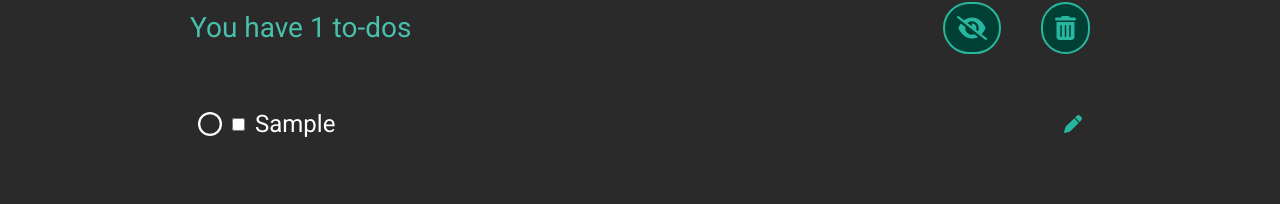
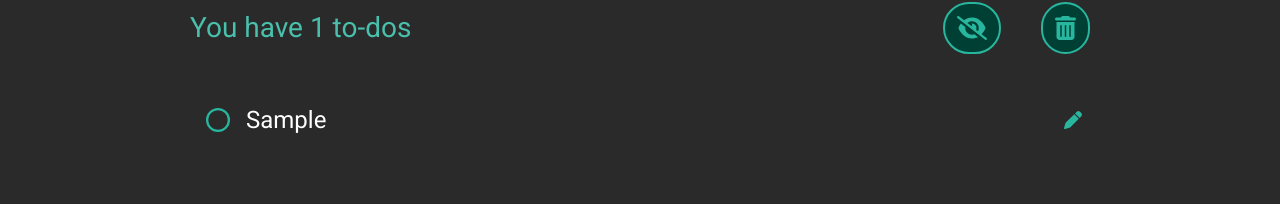
Before and after one commit to Lachicagladiadora/to-do-list, a React (Vite) app: page / in a window 1280 px wide. Both pictures are taken after typing "Sample" into the empty fields and a click on the button "Button save To-Do". Shown: the part 374-578 px from the top of the page. Built offline with nearby package versions, Linux system fonts and the light colour scheme; a web font is replaced by a local one.

Commit message:
wip: refactor todo item

```diff
--- a/src/components/TodoItemList.tsx
+++ b/src/components/TodoItemList.tsx
@@ -1,7 +1,7 @@
 import { Dispatch } from "react";
 import { TodoData } from "../types";
 import { getId } from "../utilities";
-import { TodoItem } from "./TodoItem";
+import { TodoItem } from "../outer/atomic/atoms/TodoItem";
 
 type TodoItemListProps = {
   todos: TodoData[];
--- a/src/index.css
+++ b/src/index.css
@@ -87,16 +87,16 @@ footer {
 }
 
 /* to-dos */
-.to-do-item {
+/* .to-do-item {
   width: 100%;
   display: flex;
   align-items: center;
   gap: 10px;
   padding: 12px 8px;
   border-radius: 24px;
-}
+} */
 
-.to-do-item .check {
+/* .to-do-item .check {
   display: none;
 }
 
@@ -110,16 +110,16 @@ footer {
 
 .to-do-item:has(:checked) .check {
   display: inline;
-}
+} */
 
-.check {
+/* .check {
   color: var(--aquamarine);
-}
+} */
 
-.form-todo {
+/* .form-todo {
   font-size: 20px;
   border: solid 2px var(--aquamarine-dark);
-}
+} */
 
 @media screen and (max-width: 600px) {
   .title {
--- a/src/components/TodoItem.tsx
+++ b/src/outer/atomic/atoms/TodoItem.tsx
@@ -3,9 +3,9 @@ import { faCheckCircle } from "@fortawesome/free-solid-svg-icons/faCheckCircle";
 import { FontAwesomeIcon } from "@fortawesome/react-fontawesome";
 import { faPen, faRightLong, faXmark } from "@fortawesome/free-solid-svg-icons";
 import { Dispatch, FormEvent, useState } from "react";
-import { Input } from "../outer/atomic/atoms/Input";
-import { TodoData } from "../types";
-import { Button } from "../outer/atomic/atoms/Button";
+import { Input } from "./Input";
+import { TodoData } from "../../../types";
+import { Button } from "./Button";
 
 type TodoProps = {
   todo: TodoData;
@@ -35,31 +35,31 @@ export const TodoItem = ({ todo, toggleTodo, fnAllTodos }: TodoProps) => {
 
   return (
     <li
-      style={{
-        width: "100%",
-        listStyle: "none",
-        position: "relative",
-        display: "flex",
-        alignItems: "center",
-        justifyContent: "space-between",
-      }}
       key={todo.id}
+      className="w-full list-none relative flex items-center justify-between gap-3 rounded-xl group/todo hover:bg-dark"
+      // style={{
+      //   width: "100%",
+      //   listStyle: "none",
+      //   position: "relative",
+      //   display: "flex",
+      //   alignItems: "center",
+      //   justifyContent: "space-between",
+      // }}
     >
       {!showEditForm && (
-        <label className="to-do-item">
-          <FontAwesomeIcon icon={faCircle} className="non-check" />
-          <FontAwesomeIcon icon={faCheckCircle} className="check" />
+        <label
+          // className="to-do-item"
+          className="w-full flex items-center  gap-4 px-4 py-2 group-hover/todo:bg-transparent"
+        >
+          <FontAwesomeIcon
+            icon={todo.done ? faCheckCircle : faCircle}
+            className="text-teal-light"
+          />
           <input
             type="checkbox"
             checked={todo.done}
             onChange={() => toggleTodo(todo)}
-            className="text-base"
-            // style={{
-            //   accentColor: `${todo.done ? "#48c0ac" : "#2b2a2a"}`,
-            //   width: "20px",
-            //   height: "20px",
-            //   display: "none",
-            // }}
+            className="hidden"
           />
           {todo.content}
         </label>
@@ -82,7 +82,11 @@ export const TodoItem = ({ todo, toggleTodo, fnAllTodos }: TodoProps) => {
 
       <Button
         title="Edit to-do"
-        className="p-4 rounded-full text-base text-teal md:text-lg md:p-2 border-none bg-transparent"
+        className={`p-4 rounded-full text-base ${
+          currentId === todo.id && showEditForm
+            ? "text-teal"
+            : "text-teal-dark hover:bg-teal-darker group-hover/todo:text-teal-light"
+        } md:text-lg md:p-2 border-none bg-transparent`}
         onClick={() => onShowEditForm(todo.id)}
       >
         <FontAwesomeIcon
```
